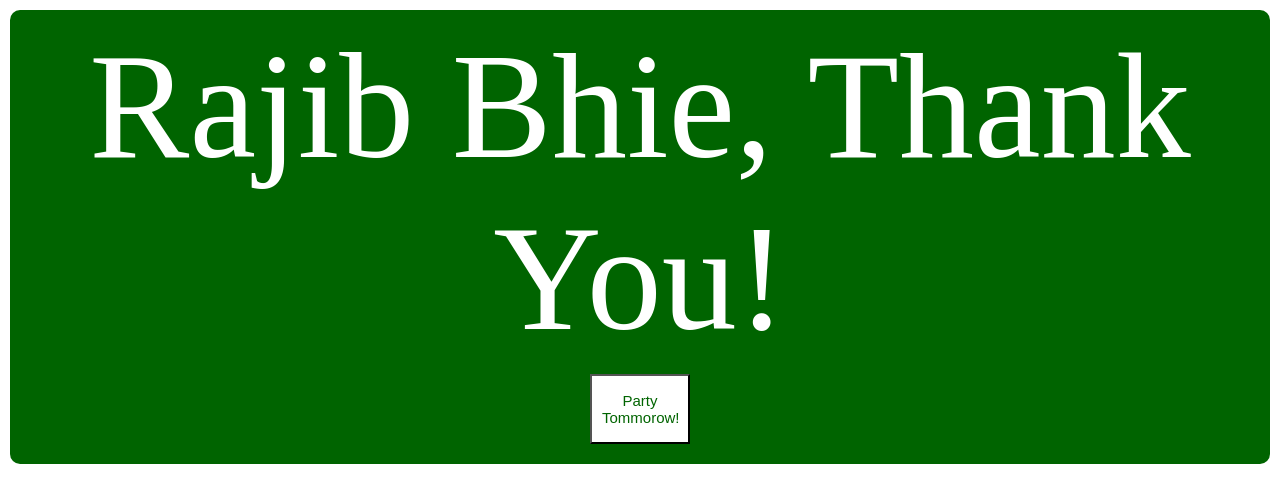
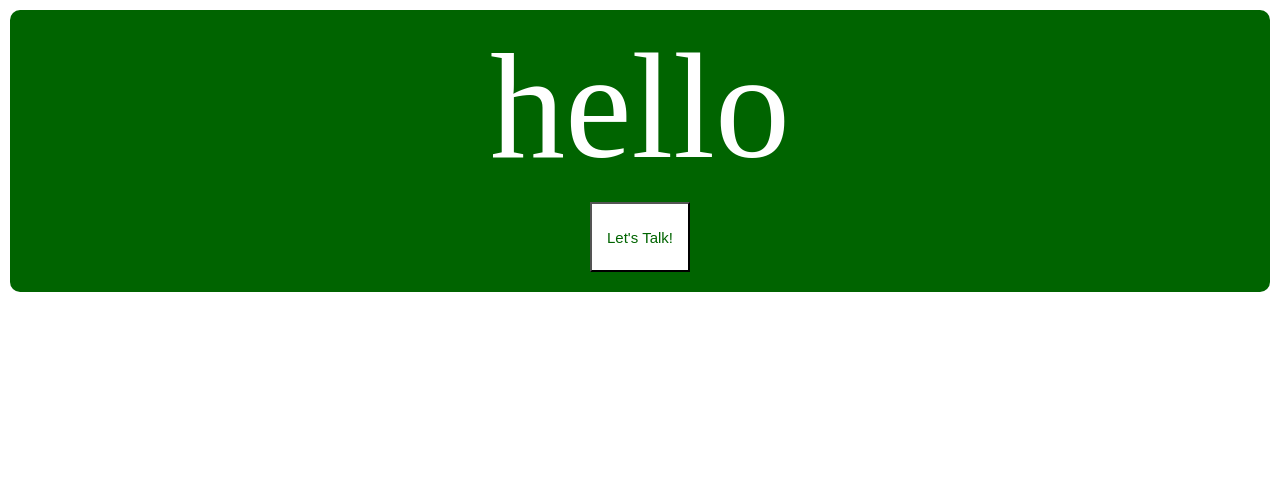
Before and after one commit to billahdotdev/test-site, a React (Vite) app: page / in a window 1280 px wide. Shown: the top 502 px of the page. Built offline with nearby package versions, Linux system fonts and the light colour scheme.

Commit message:
commit again

```diff
--- a/src/App.jsx
+++ b/src/App.jsx
@@ -15,7 +15,7 @@ function App() {
         marginTop: 10
         }}>
         <p style={{fontSize: 150, color: 'white' }}>
-          Rajib Bhie, Thank You!
+          hello
           </p>
         <button style={{
           backgroundColor: 'white',
@@ -28,7 +28,7 @@ function App() {
 
 
           }}>
-          Party Tommorow!
+          Let's Talk!
         </button>
       </div>
     </>
```
